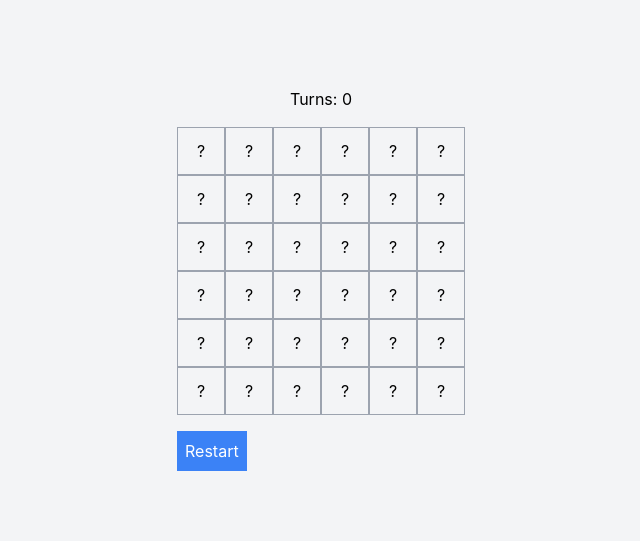
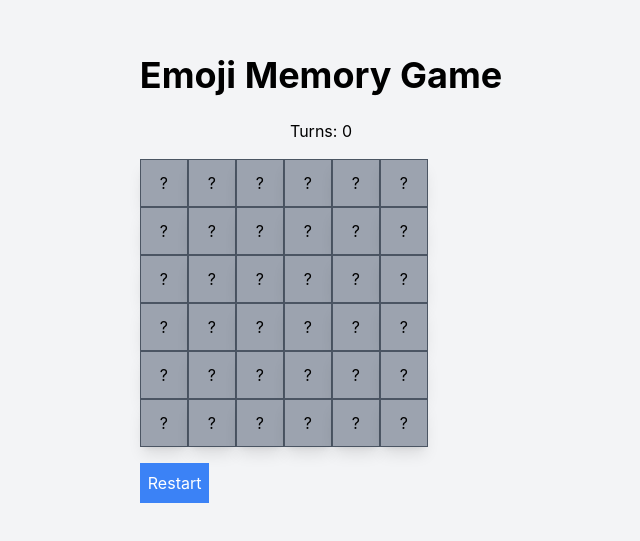
Before and after one commit to simonmesmith/emoji-memory-game, a React (Create React App) app: page / in a window 1280 px wide. Shown: the part 121-662 px from the top of the page, without its empty margins (319-959 px from the left). Built offline with nearby package versions, Linux system fonts and the light colour scheme.

Commit message:
Improved design

```diff
--- a/public/index.html
+++ b/public/index.html
@@ -1,14 +1,12 @@
 <!DOCTYPE html>
 <html lang="en">
+
 <head>
   <meta charset="utf-8" />
   <link rel="icon" href="%PUBLIC_URL%/favicon.ico" />
   <meta name="viewport" content="width=device-width, initial-scale=1" />
   <meta name="theme-color" content="#000000" />
-    <meta
-      name="description"
-      content="Web site created using create-react-app"
-    />
+  <meta name="description" content="Web site created using create-react-app" />
   <link rel="apple-touch-icon" href="%PUBLIC_URL%/logo192.png" />
   <!--
       manifest.json provides metadata used when your web app is installed on a
@@ -24,8 +22,9 @@
       work correctly both with client-side routing and a non-root public URL.
       Learn how to configure a non-root public URL by running `npm run build`.
     -->
-    <title>React App</title>
+  <title>Emoji Memory Game</title>
 </head>
+
 <body>
   <noscript>You need to enable JavaScript to run this app.</noscript>
   <div id="root"></div>
@@ -40,4 +39,5 @@
       To create a production bundle, use `npm run build` or `yarn build`.
     -->
 </body>
+
 </html>
--- a/src/components/GameBoard.js
+++ b/src/components/GameBoard.js
@@ -81,6 +81,7 @@ const GameBoard = () => {
 
     return (
         <div>
+            <h1 className="text-4xl font-bold text-center mb-6">Emoji Memory Game</h1>
             <div className="text-center mb-4">
                 {isGameWon ? "Congratulations! You've won!" : `Turns: ${turns}`}
             </div>
@@ -88,7 +89,10 @@ const GameBoard = () => {
                 {cards.map((card, index) => (
                     <div
                         key={index}
-                        className="w-12 h-12 border border-gray-400 flex items-center justify-center"
+                        className={`w-12 h-12 flex items-center justify-center shadow-lg hover:shadow-xl transition-shadow duration-200 border ${card.state === 'hidden'
+                            ? 'border-gray-600 bg-gray-400'
+                            : 'border-gray-300 bg-gray-200'
+                            }`}
                         onClick={() => handleCardClick(index)}
                     >
                         {card.state === 'hidden' ? '?' : card.emoji}
```
Also changed, not shown: 1 other file (tests, documents, lock files or other folders). Lines whose indentation alone changed are shown as unchanged.
